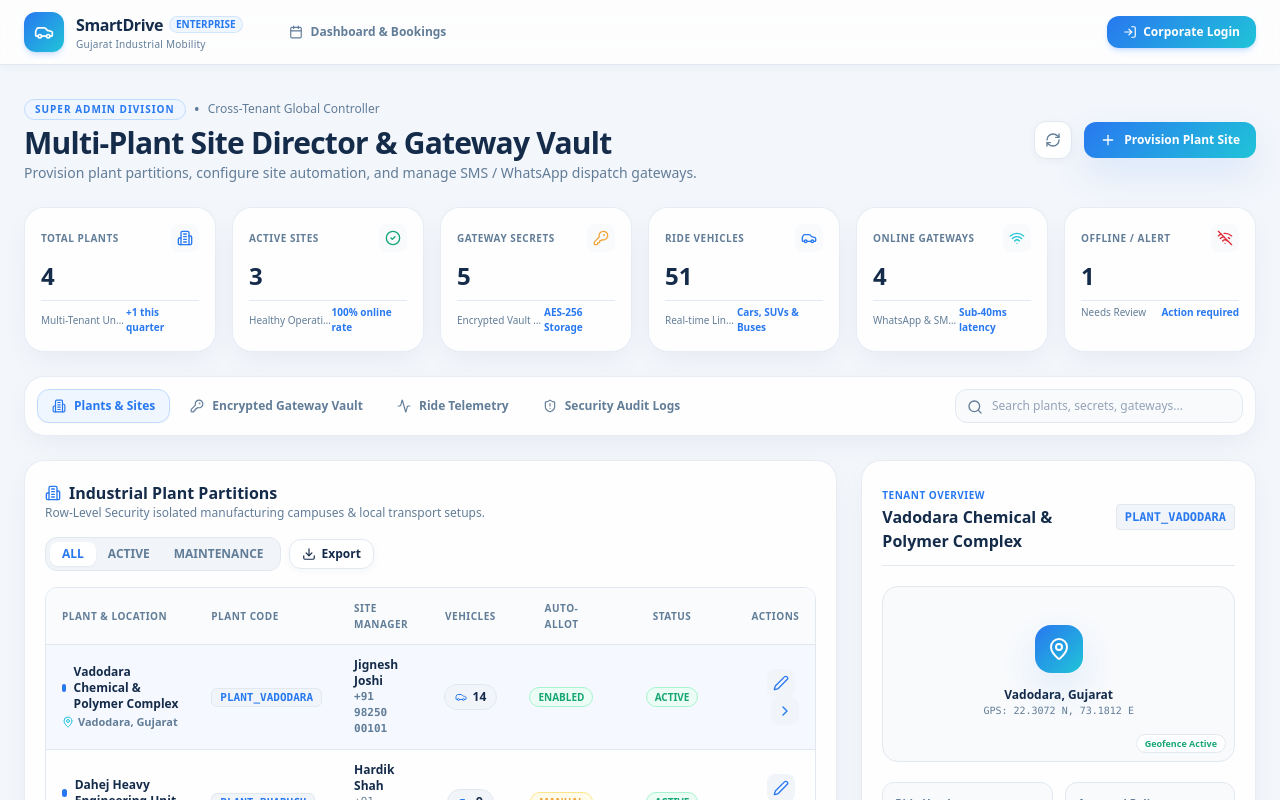
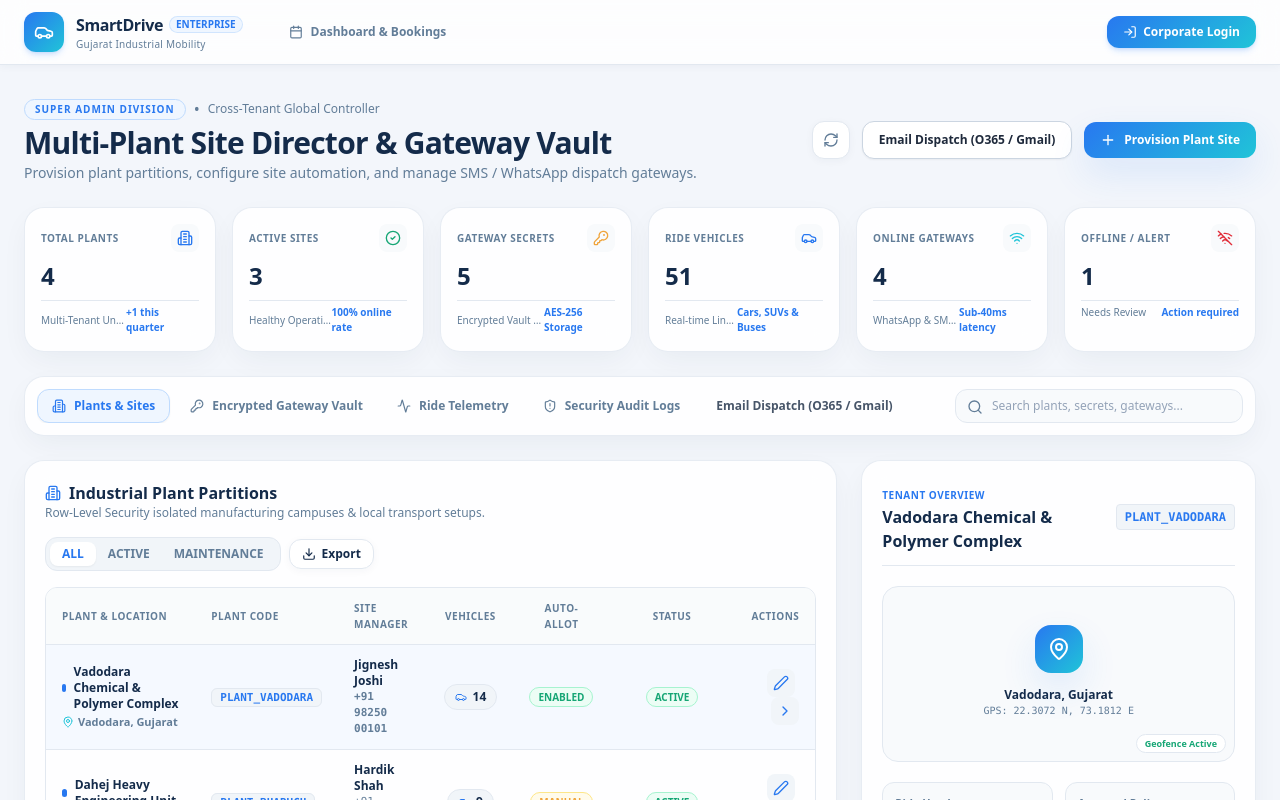
Before and after one commit to rangtaali2026-png/vihiclebookingapp, a Next.js app in the folder apps/web/: page /super-admin/sites in a window 1280 px wide. Shown: the top 800 px of the page. Built offline with nearby package versions, Linux system fonts and the light colour scheme.

Commit message:
updated1

```diff
--- a/apps/web/src/app/(dashboard)/super-admin/sites/page.tsx
+++ b/apps/web/src/app/(dashboard)/super-admin/sites/page.tsx
@@ -461,6 +461,12 @@ export default function SuperAdminSitesPage() {
               <RefreshCw className="w-4 h-4 hover:rotate-180 transition-transform duration-500" />
             </button>
 
+            <a
+              href="/super-admin/email"
+              className="inline-flex items-center gap-2 px-4 py-2.5 rounded-xl bg-white border border-slate-300 text-slate-800 text-xs font-black hover:border-blue-500 hover:text-blue-600 transition shadow-sm"
+            >
+              Email Dispatch (O365 / Gmail)
+            </a>
             <button
               onClick={() => setIsNewPlantModalOpen(true)}
               className="smart-gradient-blue text-white px-4 py-2.5 rounded-xl text-xs font-bold shadow-smart-lg hover:opacity-95 transition flex items-center gap-2"
@@ -573,6 +579,12 @@ export default function SuperAdminSitesPage() {
                 </button>
               );
             })}
+            <a
+              href="/super-admin/email"
+              className="inline-flex items-center gap-2 px-4 py-2 rounded-xl text-xs font-bold text-slate-600 hover:text-blue-600 hover:bg-blue-50/60 transition"
+            >
+              Email Dispatch (O365 / Gmail)
+            </a>
           </div>
 
           <div className="relative w-full sm:w-72">
```
Also changed, not shown: 1 other file (tests, documents, lock files or other folders).
